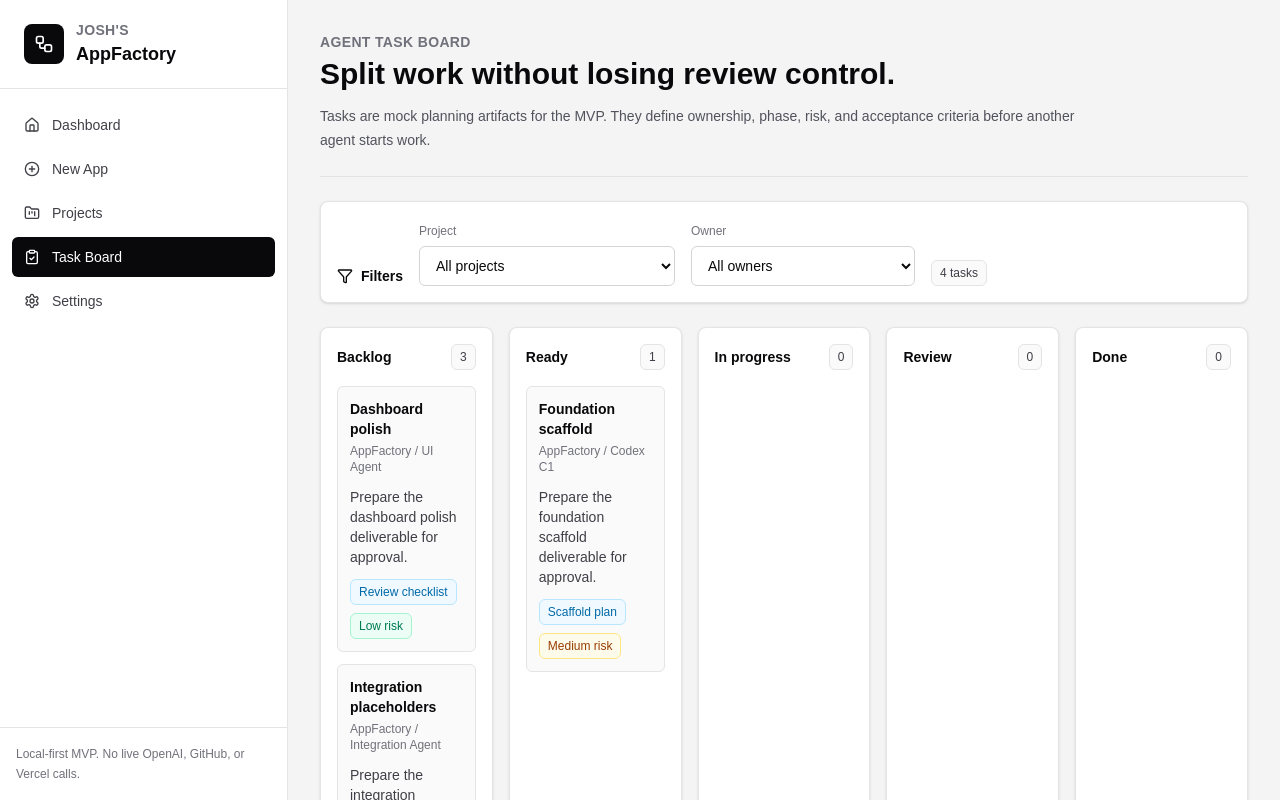
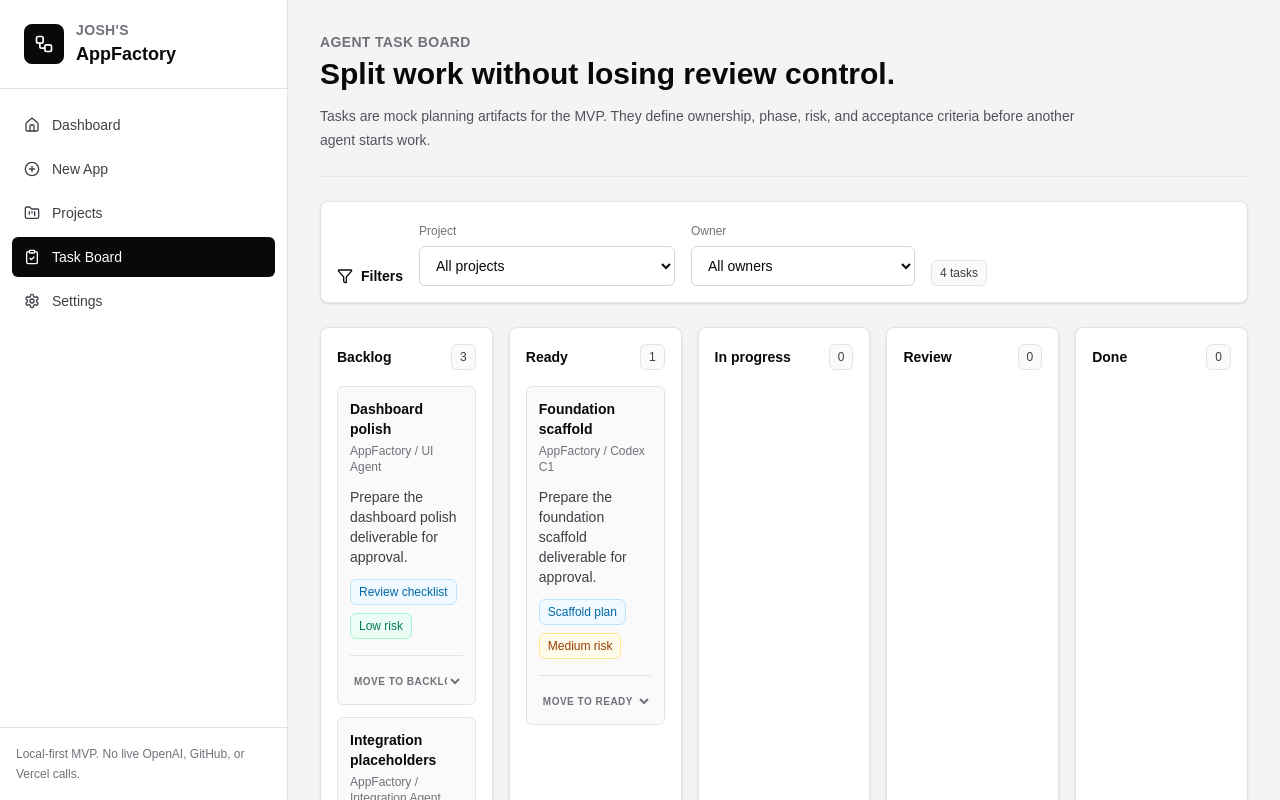
Before and after one commit to joshuaparris-max/AppFactory, a Next.js app: page /tasks in a window 1280 px wide. Shown: the top 800 px of the page. Built offline with nearby package versions, Linux system fonts and the light colour scheme.

Commit message:
Implement interactive task status updates for better progress tracking

```diff
--- a/src/app/tasks/page.tsx
+++ b/src/app/tasks/page.tsx
@@ -24,7 +24,7 @@ const owners: AgentTask["owner"][] = [
 ];
 
 export default function TaskBoardPage() {
-  const { projects } = useProjectStore();
+  const { projects, updateTaskStatus } = useProjectStore();
   const [projectFilter, setProjectFilter] = useState("all");
   const [ownerFilter, setOwnerFilter] = useState("all");
 
@@ -120,6 +120,25 @@ export default function TaskBoardPage() {
                       <PhaseBadge phase={task.phase} />
                       <RiskBadge risk={task.risk} />
                     </div>
+                    <div className="mt-4 border-t border-zinc-200 pt-3">
+                      <select
+                        value={task.status}
+                        onChange={(e) =>
+                          updateTaskStatus(
+                            task.projectId,
+                            task.id,
+                            e.target.value as any,
+                          )
+                        }
+                        className="w-full bg-transparent text-[10px] font-bold uppercase tracking-wider text-zinc-500 outline-none hover:text-zinc-950"
+                      >
+                        {columns.map((col) => (
+                          <option key={col.id} value={col.id}>
+                            Move to {col.label}
+                          </option>
+                        ))}
+                      </select>
+                    </div>
                   </article>
                 ))}
               </div>
--- a/src/context/project-store.tsx
+++ b/src/context/project-store.tsx
@@ -20,6 +20,7 @@ interface ProjectStoreValue {
   getProject: (projectId: string) => Project | undefined;
   updateProject: (projectId: string, updates: Partial<Project>) => void;
   deleteProject: (projectId: string) => void;
+  updateTaskStatus: (projectId: string, taskId: string, status: Project["agentTasks"][0]["status"]) => void;
   replaceProjects: (projects: Project[]) => void;
   resetProjects: () => void;
 }
@@ -63,6 +64,25 @@ export function ProjectStoreProvider({ children }: { children: ReactNode }) {
     setProjects((current) => current.filter((project) => project.id !== projectId));
   }, []);
 
+  const updateTaskStatus = useCallback(
+    (projectId: string, taskId: string, status: Project["agentTasks"][0]["status"]) => {
+      setProjects((current) =>
+        current.map((project) =>
+          project.id === projectId
+            ? {
+                ...project,
+                agentTasks: project.agentTasks.map((task) =>
+                  task.id === taskId ? { ...task, status } : task,
+                ),
+                updatedAt: new Date().toISOString(),
+              }
+            : project,
+        ),
+      );
+    },
+    [],
+  );
+
   const replaceProjects = useCallback((nextProjects: Project[]) => {
     setProjects(nextProjects);
   }, []);
@@ -84,6 +104,7 @@ export function ProjectStoreProvider({ children }: { children: ReactNode }) {
       getProject,
       updateProject,
       deleteProject,
+      updateTaskStatus,
       replaceProjects,
       resetProjects,
     }),
@@ -94,6 +115,7 @@ export function ProjectStoreProvider({ children }: { children: ReactNode }) {
       getProject,
       updateProject,
       deleteProject,
+      updateTaskStatus,
       replaceProjects,
       resetProjects,
     ],
```
